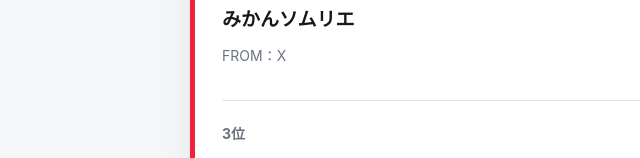
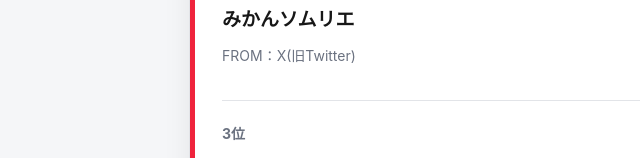
Before and after one commit to MaOuCup/maouhai, a plain HTML site: page results.html in a window 1280 px wide. Shown: the part 642-800 px from the top of the page, 46-686 px from the left. Drawn offline with Linux system fonts and the light colour scheme.

Commit message:
Update results.html

```diff
--- a/results.html
+++ b/results.html
@@ -348,7 +348,7 @@ button:focus-visible {
   <div class="result-row">
     <span class="rank">準優勝</span>
     <div class="team">みかんソムリエ</div>
-    <div class="from">FROM：X</div>
+    <div class="from">FROM：X(旧Twitter)</div>
   </div>
 
   <div class="result-row">
```
